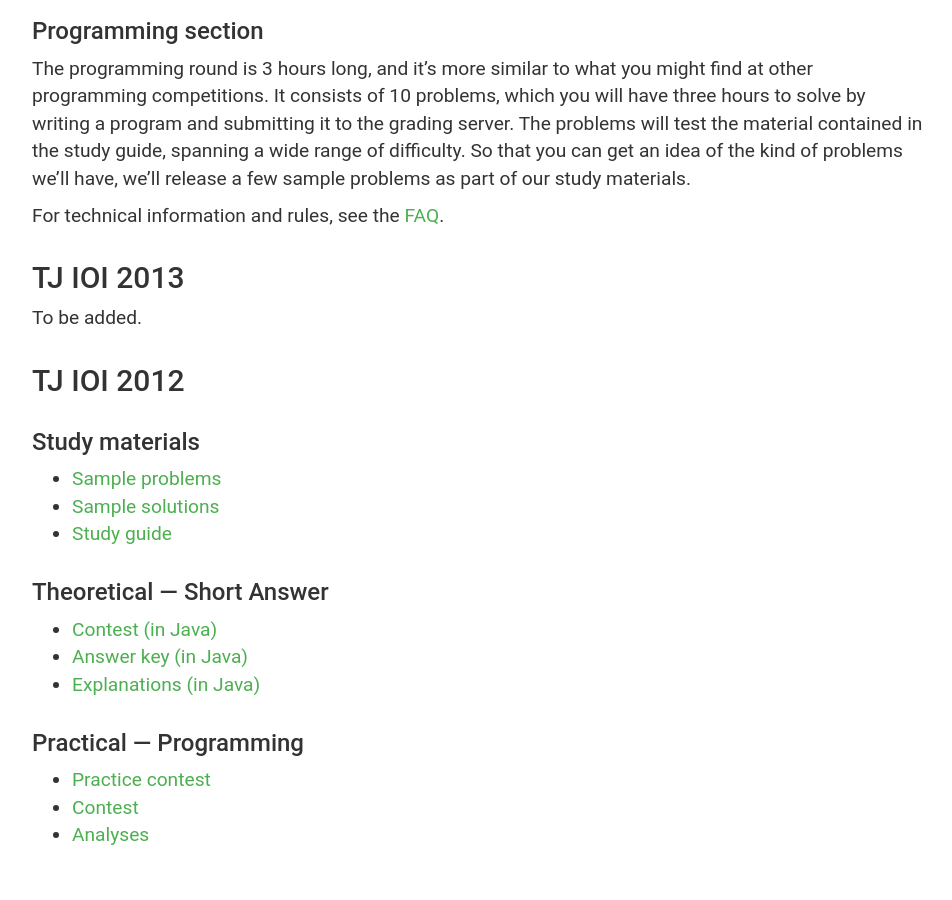
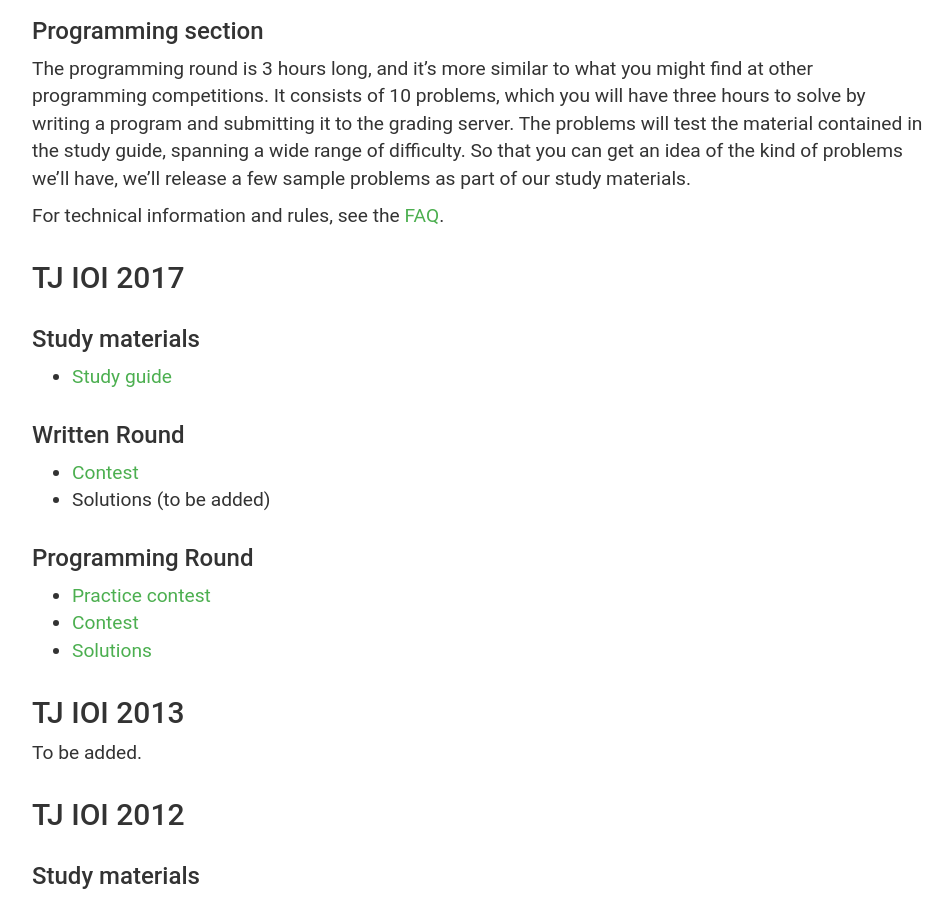
Before and after one commit to codeAligned/tjioi, a Jekyll site: the page built from contest.md, in a window 1280 px wide and 900 px high, scrolled down 740 px. Shown: the whole window, without its empty margins (160-1112 px from the left). Built offline with Jekyll 4.4.1, drawn with Linux system fonts in a browser that asks for light colours.

Commit message:
add 2017 materials

```diff
--- a/contest.md
+++ b/contest.md
@@ -27,6 +27,23 @@ The programming round is 3 hours long, and it's more similar to what you might f
 
 For technical information and rules, see the [FAQ]({{ '/faq/' | relative_url }}).
 
+## TJ IOI 2017
+
+### Study materials
+
+* [Study guide]({{ '/materials/2017/StudyGuide.pdf' | relative_url }})
+
+### Written Round
+
+* [Contest]({{ '/materials/2017/WrittenRound.pdf' | relative_url }})
+* Solutions (to be added)
+
+### Programming Round
+
+* [Practice contest]({{ '/materials/2017/PracticeProgrammingRound.pdf' | relative_url }})
+* [Contest]({{ '/materials/2017/ProgrammingRound.pdf' | relative_url }})
+* [Solutions]({{ '/materials/2017/ProgrammingRoundSolutions.pdf' | relative_url }})
+
 ## TJ IOI 2013
 
 To be added.
```
Also changed, not shown: 4 other files.
